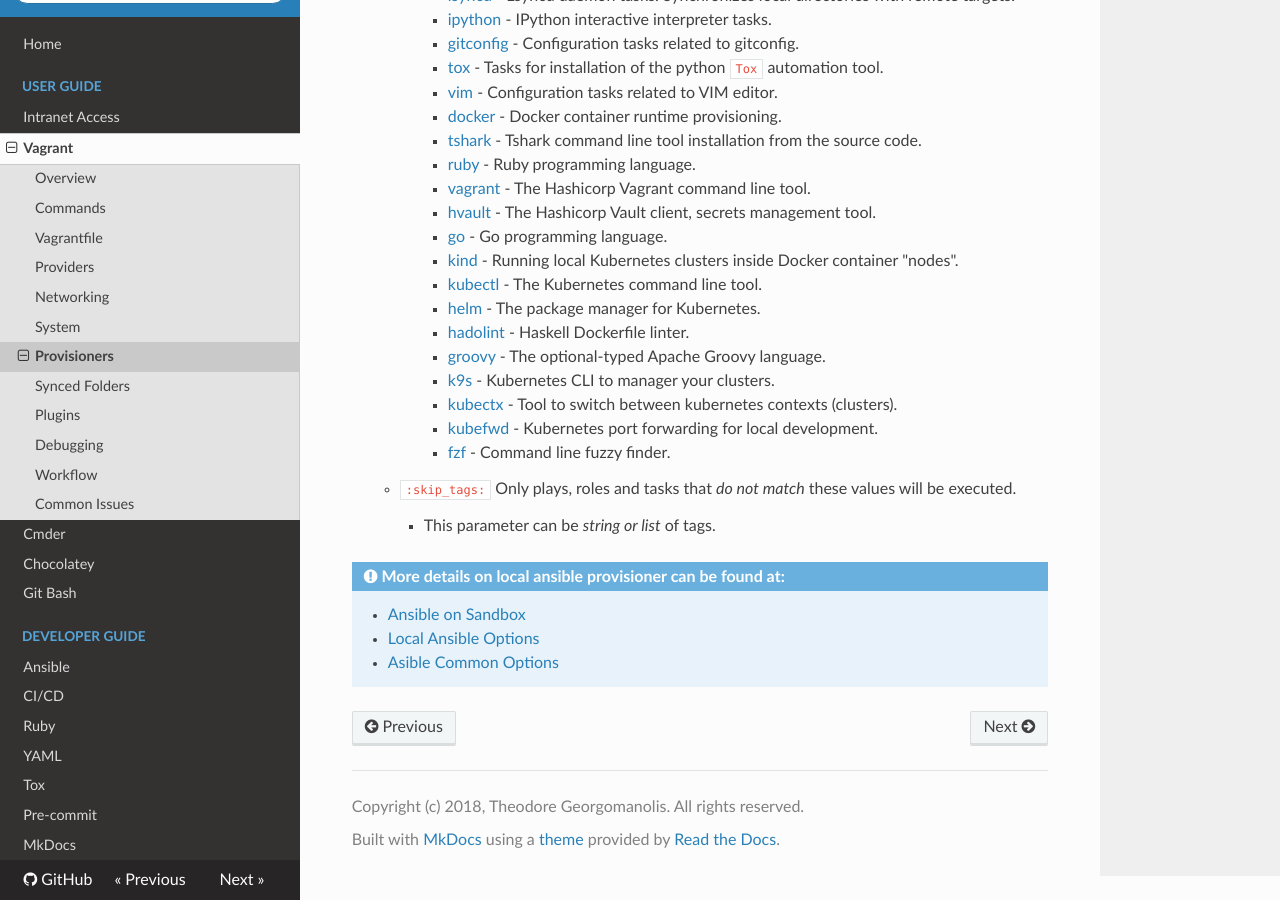
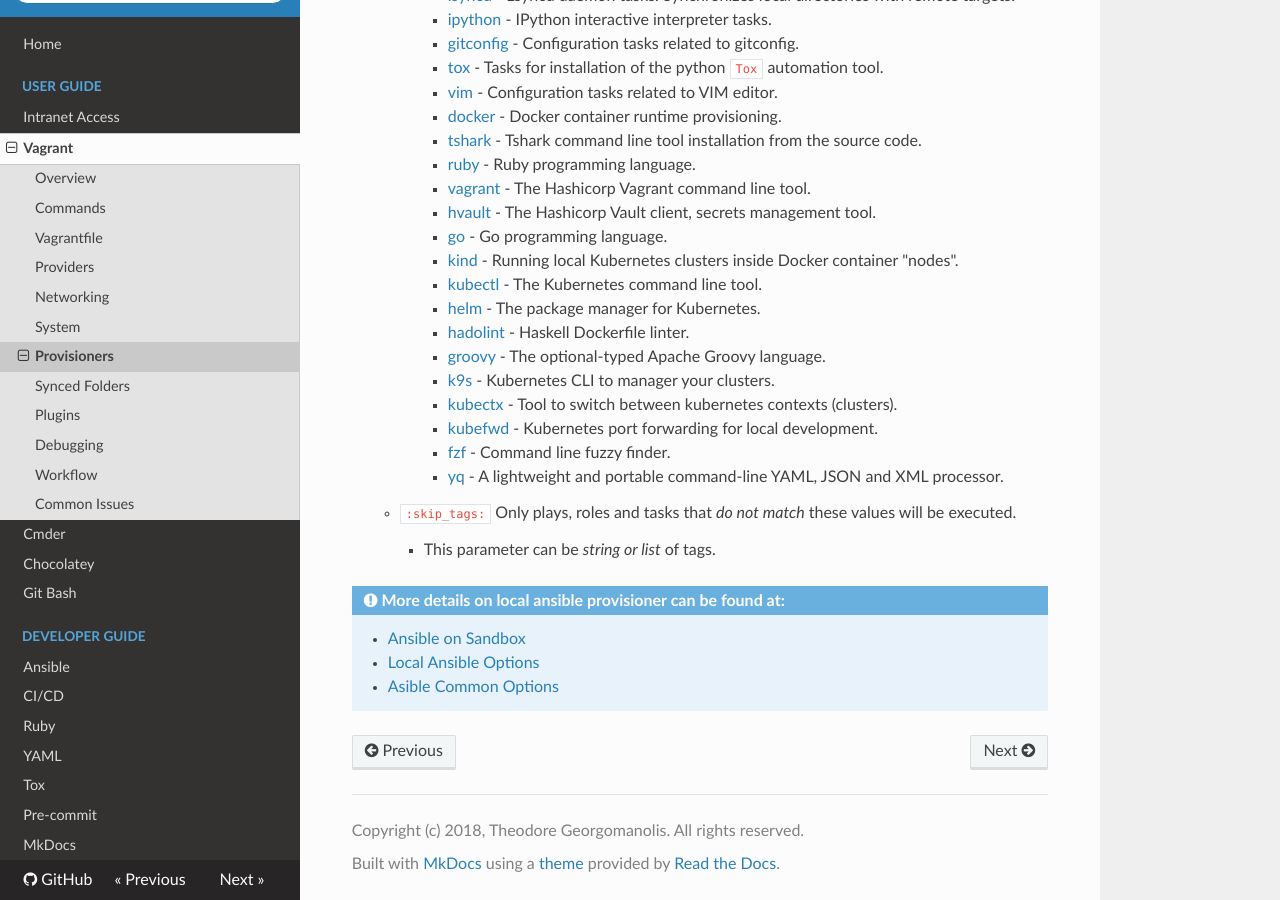
Before and after one commit to theodore86/vagrantenv, an MkDocs documentation site: the page built from docs/vagrant/provisioners.md, in a window 1280 px wide and 900 px high, scrolled down 5546 px. Built offline with MkDocs 1.6.1, drawn with Linux system fonts in a browser that asks for light colours; nearby versions of some CDN libraries.

Commit message:
Implement ansible yq provisioning role
- Add yq ansible role
- Update ansible playbook.yml
  - Add yq role
- Update README.md
- Update vagrant provisioners.md
  - Add yq tool description

```diff
--- a/docs/vagrant/provisioners.md
+++ b/docs/vagrant/provisioners.md
@@ -224,6 +224,7 @@
             - [kubectx](https://github.com/ahmetb/kubectx) - Tool to switch between kubernetes contexts (clusters).
             - [kubefwd](https://github.com/txn2/kubefwd) - Kubernetes port forwarding for local development.
             - [fzf](https://github.com/junegunn/fzf) - Command line fuzzy finder.
+            - [yq](https://github.com/mikefarah/yq) - A lightweight and portable command-line YAML, JSON and XML processor.
 
     - ``:skip_tags:`` Only plays, roles and tasks that *do not match* these values will be executed.
         - This parameter can be *string or list* of tags.
```
Also changed, not shown: README.md (+1 -0 lines), 5 other files.
